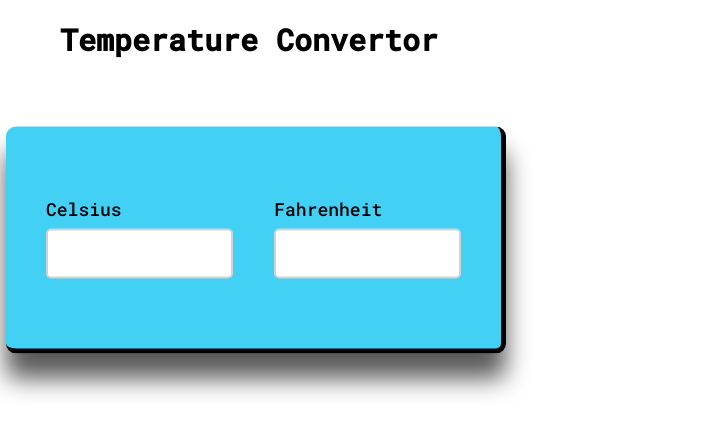
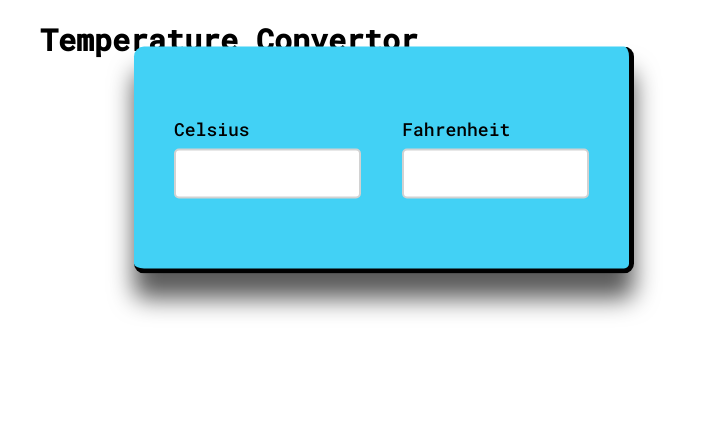
Before and after one commit to vaishnavij-30/OIBSIP-Temperature_converter.github.io, a plain HTML site: page index.html in a window 1280 px wide. Shown: the whole page, without its empty margins (0-714 px from the left). Drawn offline with Linux system fonts and the light colour scheme.

Commit message:
Update index.html

```diff
--- a/index.html
+++ b/index.html
@@ -24,8 +24,8 @@
             padding: 70px 40px;
             position: absolute;
             transform: translate(-50%,-50%);
-            left: 20%;
-            top: 30%;
+            left: 30%;
+            top: 20%;
             box-shadow: 0 25px 25px rgba(0,0,0,0.65);
             border-radius: 10px;
             display: flex;
@@ -50,7 +50,7 @@
         }
         h1 {
             margin-top: 20px;
-            margin-left: 60px;
+            margin-left: 40px;
             color: black;
             font-family: Roboto Mono;
             font-size: 30px;
```
